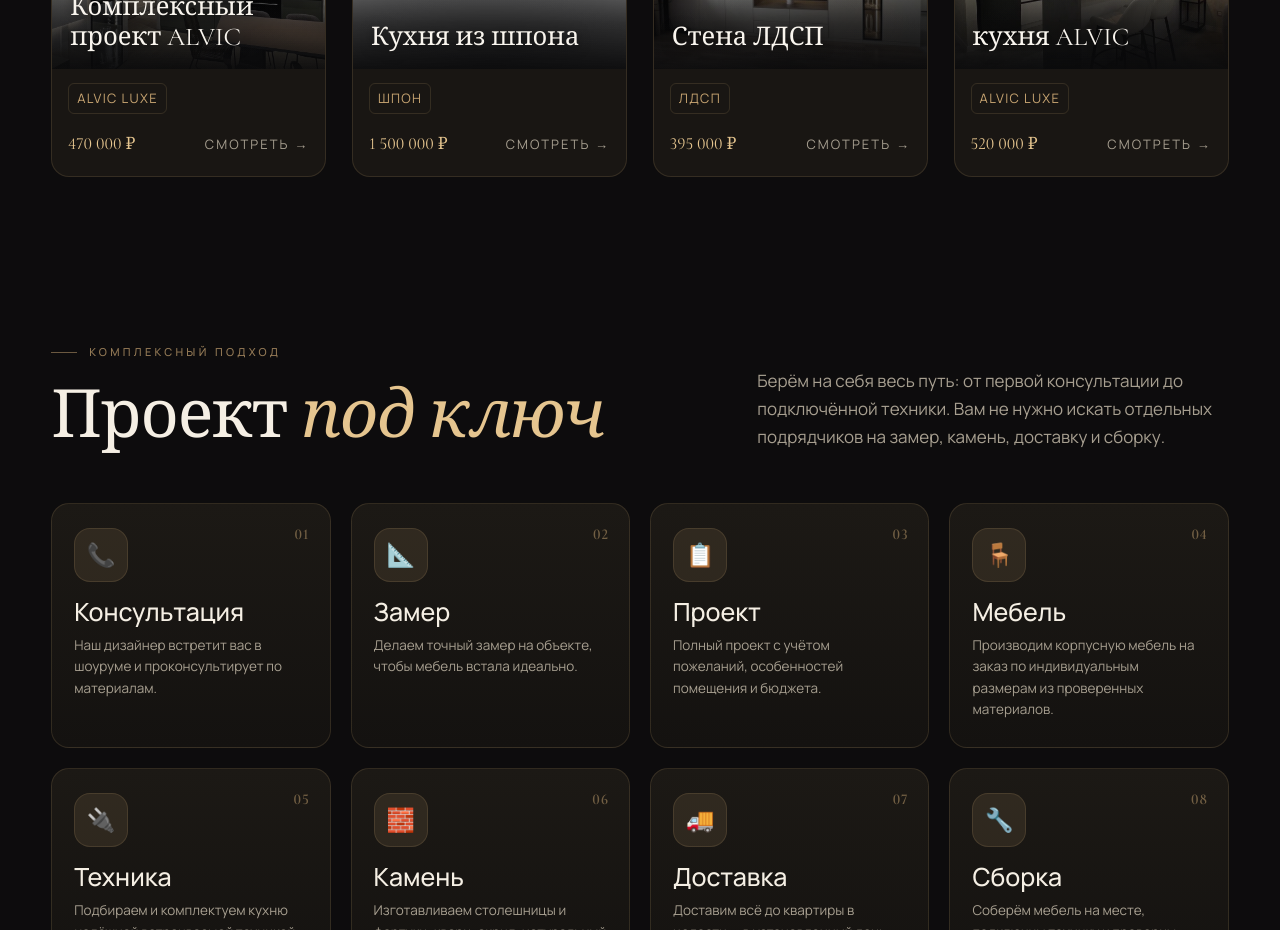
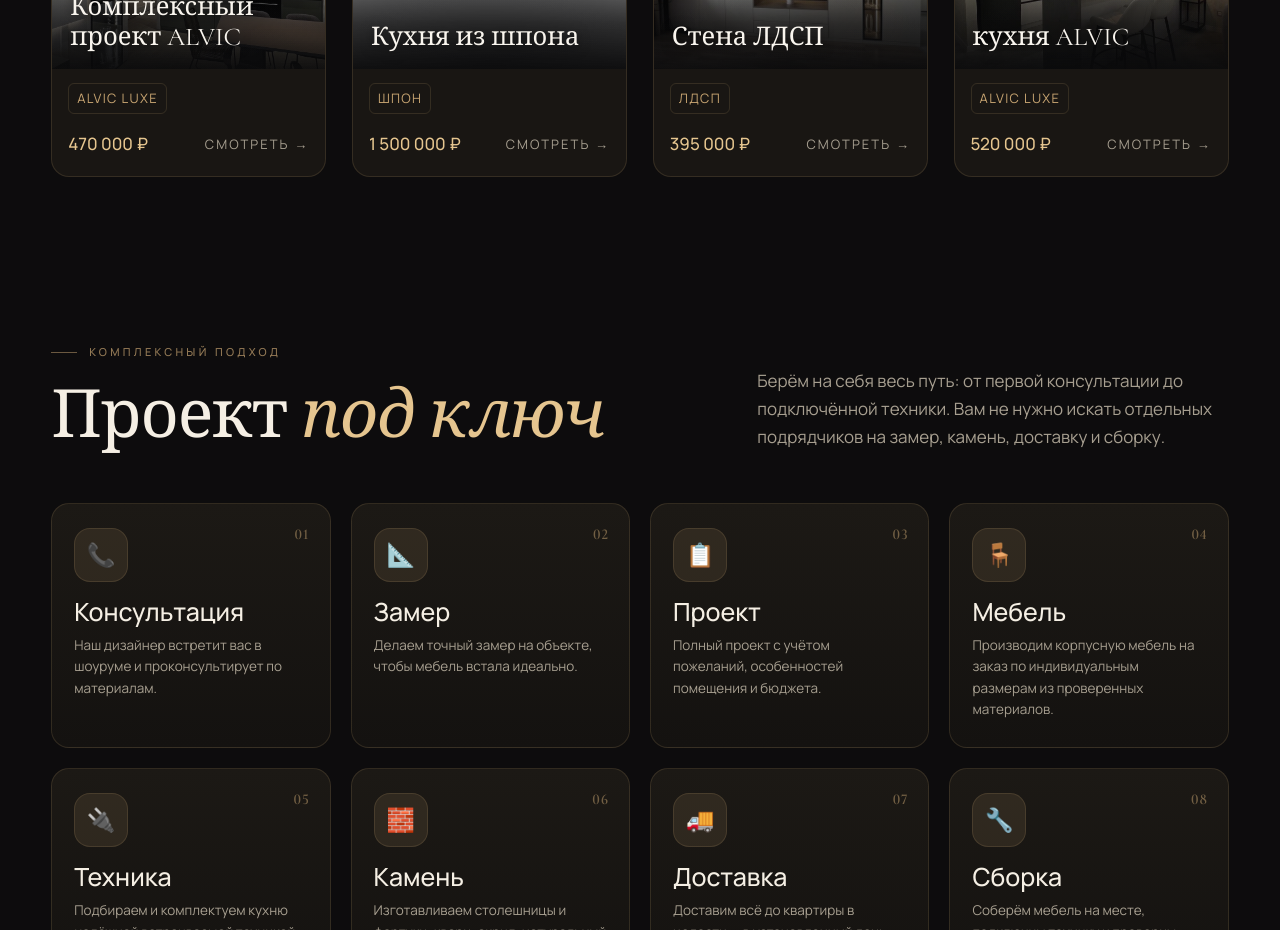
Before and after one commit to stastitov002-arch/proggg, a plain HTML site: page index.html in a window 1280 px wide. Shown: the part 1300-2230 px from the top of the page. Drawn offline with nearby package versions, Linux system fonts and the light colour scheme; grey boxes are pictures that could not be loaded.

Commit message:
Set price typography to Manrope 400–500

```diff
--- a/css/site.css
+++ b/css/site.css
@@ -957,3 +957,8 @@ body,.lead,.hero__sub,.phero__sub,.cover-hero__sub,.prose,.ab-hero__desc,.ab-her
  font-family:var(--font-display)!important;font-weight:400!important;
 }
 .display em,.display i,.hero__title em,.cover-hero__title em,.phero__title em{font-weight:400!important}
+
+/* Correct price typography (override card display styles) */
+.pcard__price,.spec__price,.price,.price__value,.project-price,.term-table td:last-child{
+ font-family:var(--font-sans)!important;font-weight:450!important;
+}
```
